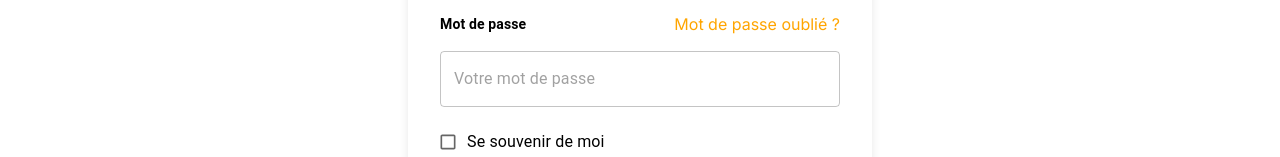
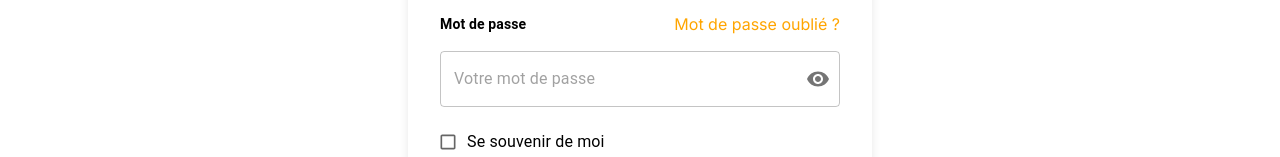
Before and after one commit to lecooper33/tchopshap-react, a React (Create React App) app: page /profil in a window 1280 px wide. Shown: the part 443-600 px from the top of the page. Built offline with nearby package versions, Linux system fonts and the light colour scheme.

Commit message:
correction de la page login et profil

```diff
--- a/src/admin/pages/Login.jsx
+++ b/src/admin/pages/Login.jsx
@@ -8,16 +8,25 @@ import {
   Alert,
   FormControlLabel,
   Checkbox,
+  InputAdornment, // Ajouté
+  IconButton,     // Ajouté
 } from '@mui/material';
+import { Visibility, VisibilityOff } from '@mui/icons-material'; // Ajouté
 import { Link, useNavigate } from 'react-router-dom';
-
 
 function LoginAdmin() {
   const [email, setEmail] = useState('');
   const [password, setPassword] = useState('');
   const [message, setMessage] = useState('');
   const [error, setError] = useState(false);
+  const [showPassword, setShowPassword] = useState(false); // Nouvel état
   const navigate = useNavigate();
+
+  const handleClickShowPassword = () => setShowPassword((show) => !show); // Nouvelle fonction
+
+  const handleMouseDownPassword = (event) => { // Nouvelle fonction
+    event.preventDefault();
+  };
 
   const handleSubmit = async (e) => {
     e.preventDefault();
@@ -52,7 +61,6 @@ function LoginAdmin() {
 
   return (
     <div>
-
       <Box
         component="form"
         onSubmit={handleSubmit}
@@ -76,11 +84,10 @@ function LoginAdmin() {
           Connectez-vous pour accéder à votre compte
         </Typography>
 
-
         {/* Champ Email */}
-          <Typography fontWeight="bold" sx={{ fontSize: '14px' }}>
-            Adresse e-mail
-          </Typography>
+        <Typography fontWeight="bold" sx={{ fontSize: '14px' }}>
+          Adresse e-mail
+        </Typography>
         <TextField
           placeholder='votre@email.com'
           type="email"
@@ -94,16 +101,29 @@ function LoginAdmin() {
           <Typography fontWeight="bold" sx={{ fontSize: '14px' }}>
             Mot de passe
           </Typography>
-
         </Box>
 
-        {/* Champ mot de passe */}
+        {/* Champ mot de passe avec l'œil */}
         <TextField
           placeholder='Votre mot de passe'
-          type="password"
+          type={showPassword ? 'text' : 'password'} // Type dynamique
           value={password}
           onChange={(e) => setPassword(e.target.value)}
           required
+          InputProps={{ // Ajouté InputProps
+            endAdornment: (
+              <InputAdornment position="end">
+                <IconButton
+                  aria-label="toggle password visibility"
+                  onClick={handleClickShowPassword}
+                  onMouseDown={handleMouseDownPassword}
+                  edge="end"
+                >
+                  {showPassword ? <VisibilityOff /> : <Visibility />}
+                </IconButton>
+              </InputAdornment>
+            ),
+          }}
         />
 
         {/* Checkbox se souvenir */}
@@ -136,7 +156,6 @@ function LoginAdmin() {
           </Link>
         </Typography>
       </Box>
-
     </div>
   );
 }
--- a/src/pages/Profil.jsx
+++ b/src/pages/Profil.jsx
@@ -1,10 +1,12 @@
-// src/pages/Profil.jsx
 import React, { useState } from 'react';
 import axios from 'axios';
 import {
   Box, TextField, Button, Typography, Alert,
-  FormControlLabel, Checkbox
+  FormControlLabel, Checkbox,
+  InputAdornment, // Ajouté
+  IconButton,     // Ajouté
 } from '@mui/material';
+import { Visibility, VisibilityOff } from '@mui/icons-material'; // Ajouté
 import { Link, useLocation, useNavigate } from 'react-router-dom';
 import Header from "../components/Header";
 import Footer from "../components/Footer";
@@ -15,9 +17,17 @@ function Profil() {
   const [password, setPassword] = useState('');
   const [message, setMessage] = useState('');
   const [error, setError] = useState(false);
+  const [showPassword, setShowPassword] = useState(false); // Nouvel état
   const navigate = useNavigate();
   const { login } = useAuth(); // ✅
   const location = useLocation();
+
+  const handleClickShowPassword = () => setShowPassword((show) => !show); // Nouvelle fonction
+
+  const handleMouseDownPassword = (event) => { // Nouvelle fonction
+    event.preventDefault();
+  };
+
   const handleSubmit = async (e) => {
     e.preventDefault();
     setMessage('');
@@ -46,7 +56,7 @@ function Profil() {
           email: user.email,
         };
 
-        login(userData); //  Stocker dans le contexte
+        login(userData); //  Stocker dans le contexte
         setMessage(data.message);
 
         const redirectPath = location.state?.from || (userData.role === "administrateur" ? "/admin" : "/")
@@ -119,12 +129,27 @@ function Profil() {
           </Link>
         </Box>
 
+        {/* Champ mot de passe avec l'œil */}
         <TextField
           placeholder='Votre mot de passe'
-          type="password"
+          type={showPassword ? 'text' : 'password'} // Type dynamique
           value={password}
           onChange={(e) => setPassword(e.target.value)}
           required
+          InputProps={{ // Ajouté InputProps
+            endAdornment: (
+              <InputAdornment position="end">
+                <IconButton
+                  aria-label="toggle password visibility"
+                  onClick={handleClickShowPassword}
+                  onMouseDown={handleMouseDownPassword}
+                  edge="end"
+                >
+                  {showPassword ? <VisibilityOff /> : <Visibility />}
+                </IconButton>
+              </InputAdornment>
+            ),
+          }}
         />
 
         <FormControlLabel
--- a/src/pages/SignUp.jsx
+++ b/src/pages/SignUp.jsx
@@ -7,6 +7,8 @@ import {
 import { Visibility, VisibilityOff } from "@mui/icons-material";
 import axios from "axios";
 import { useNavigate } from "react-router-dom";
+import Header from "../components/Header";
+import Footer from "../components/Footer";
 
 function SignUp() {
   const [formData, setFormData] = useState({
@@ -79,6 +81,8 @@ function SignUp() {
   };
 
   return (
+    <div>
+      <Header/>
     <Box display="flex" justifyContent="center" alignItems="center" minHeight="100vh">
       <Paper elevation={3} sx={{ p: 4, width: 400 }}>
         <Typography variant="h4" fontWeight="bold" textAlign="center" gutterBottom>
@@ -148,6 +152,8 @@ function SignUp() {
         </Alert>
       </Snackbar>
     </Box>
+    <Footer/>
+    </div>
   );
 }
 
```
